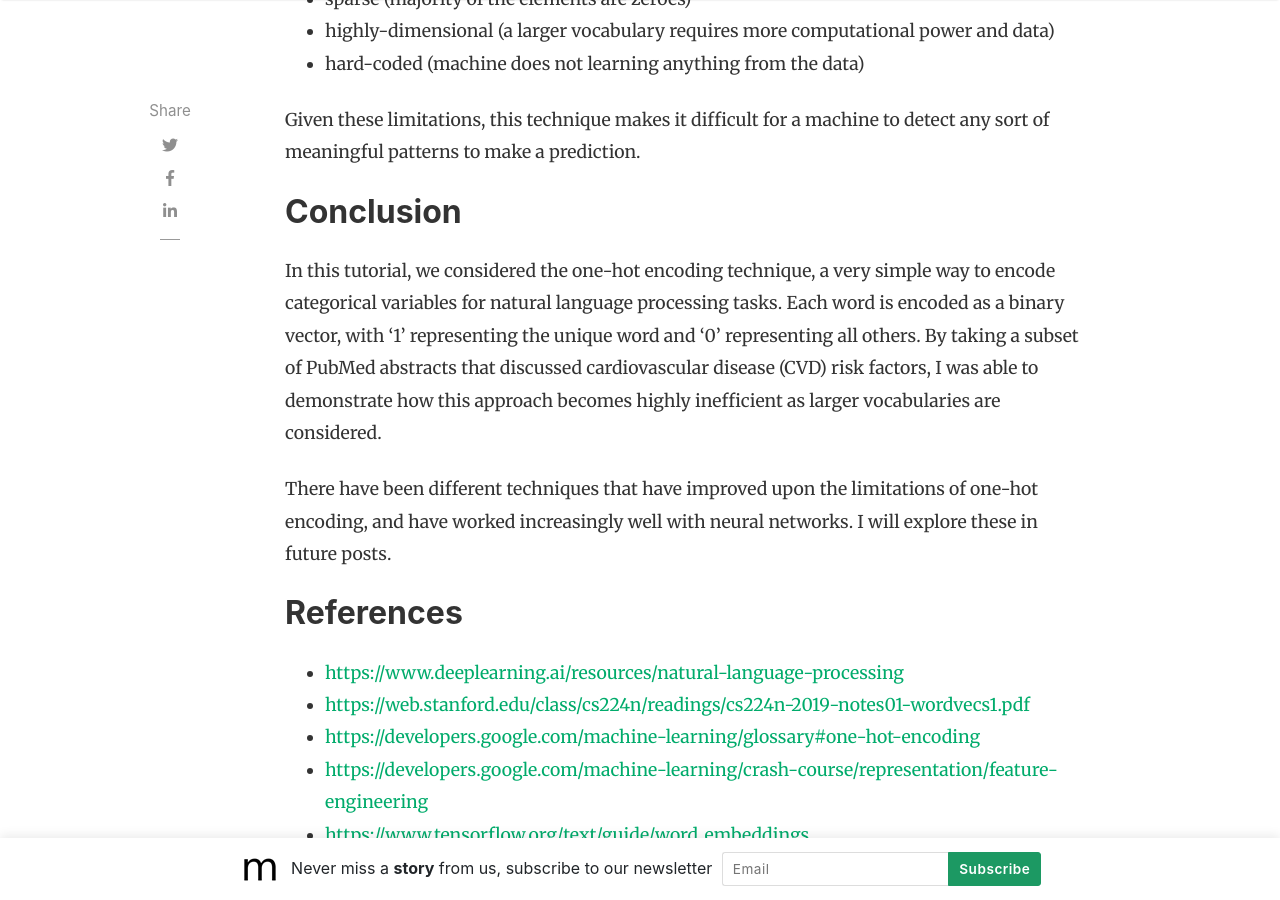
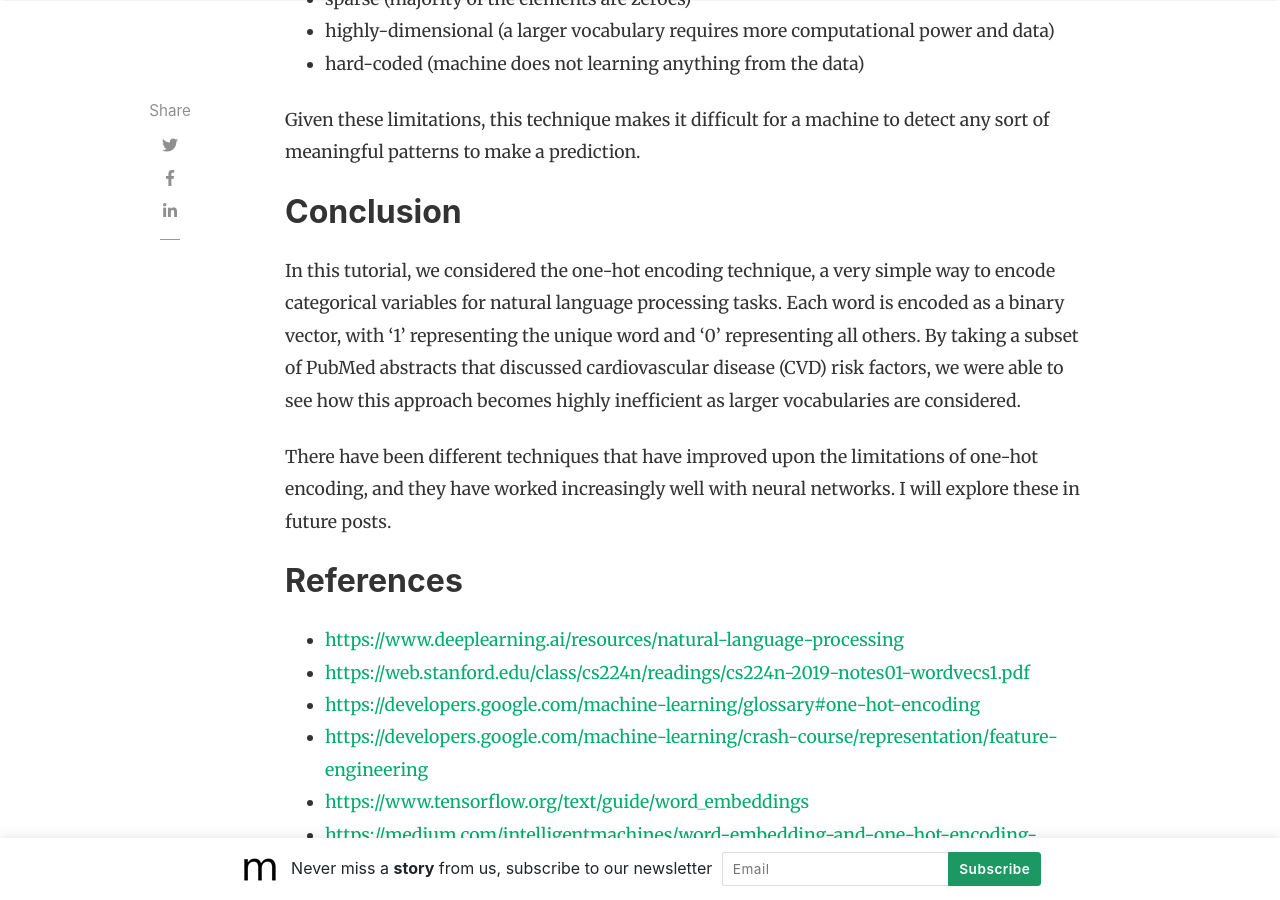
Before and after one commit to slsu0424/slsu0424.github.io, a Jekyll site: the page built from _posts/2023-07-27-test.md, in a window 1280 px wide and 900 px high, scrolled down 6286 px. Built offline with Jekyll 4.4.1, drawn with Linux system fonts in a browser that asks for light colours; nearby versions of some CDN libraries; comment, search, counter and statistics services are not loaded.

Commit message:
Update 2023-07-27-test.md

```diff
--- a/_posts/2023-07-27-test.md
+++ b/_posts/2023-07-27-test.md
@@ -77,9 +77,9 @@
 
 ## Conclusion
 
-In this tutorial, we considered the one-hot encoding technique, a very simple way to encode categorical variables for natural language processing tasks.  Each word is encoded as a binary vector, with '1' representing the unique word and '0' representing all others.  By taking a subset of PubMed abstracts that discussed cardiovascular disease (CVD) risk factors, I was able to demonstrate how this approach becomes highly inefficient as larger vocabularies are considered.
+In this tutorial, we considered the one-hot encoding technique, a very simple way to encode categorical variables for natural language processing tasks.  Each word is encoded as a binary vector, with '1' representing the unique word and '0' representing all others.  By taking a subset of PubMed abstracts that discussed cardiovascular disease (CVD) risk factors, we were able to see how this approach becomes highly inefficient as larger vocabularies are considered.
 
-There have been different techniques that have improved upon the limitations of one-hot encoding, and have worked increasingly well with neural networks.  I will explore these in future posts.
+There have been different techniques that have improved upon the limitations of one-hot encoding, and they have worked increasingly well with neural networks.  I will explore these in future posts.
 
 
 ## References
```
